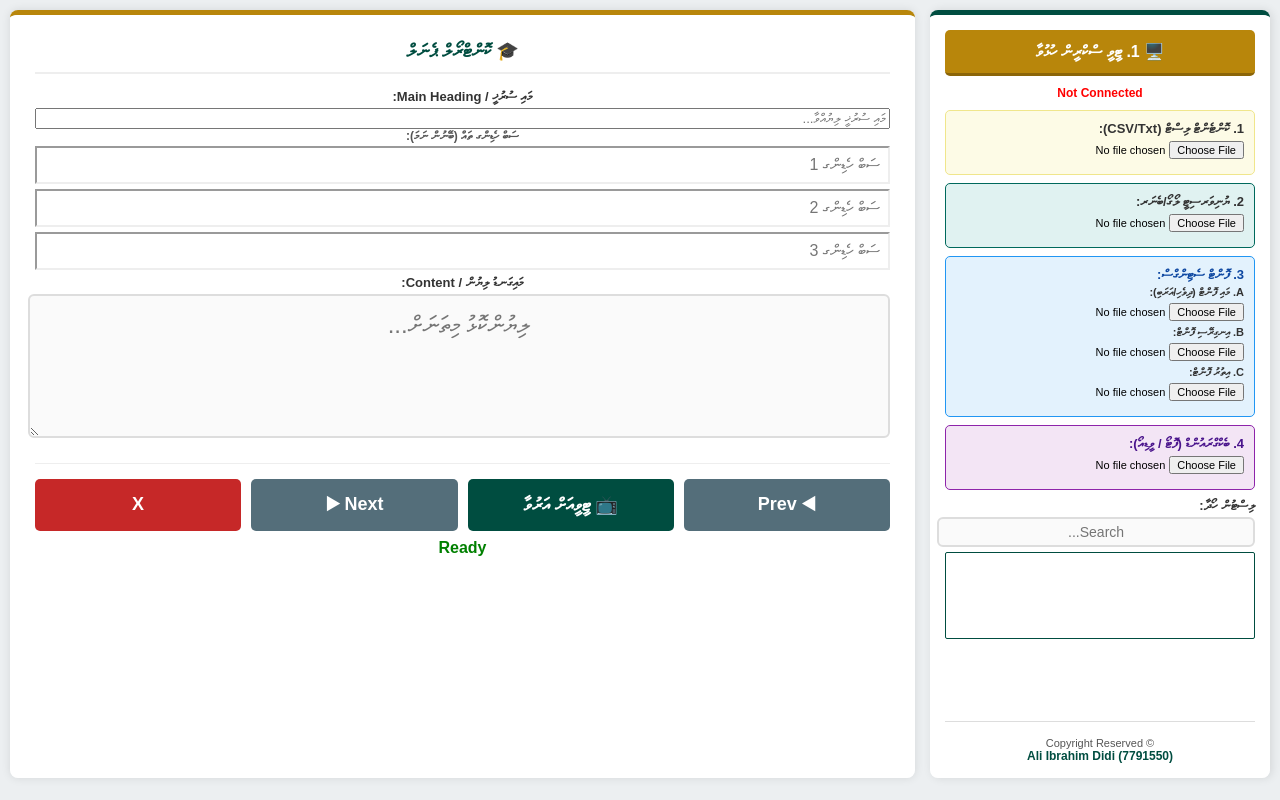
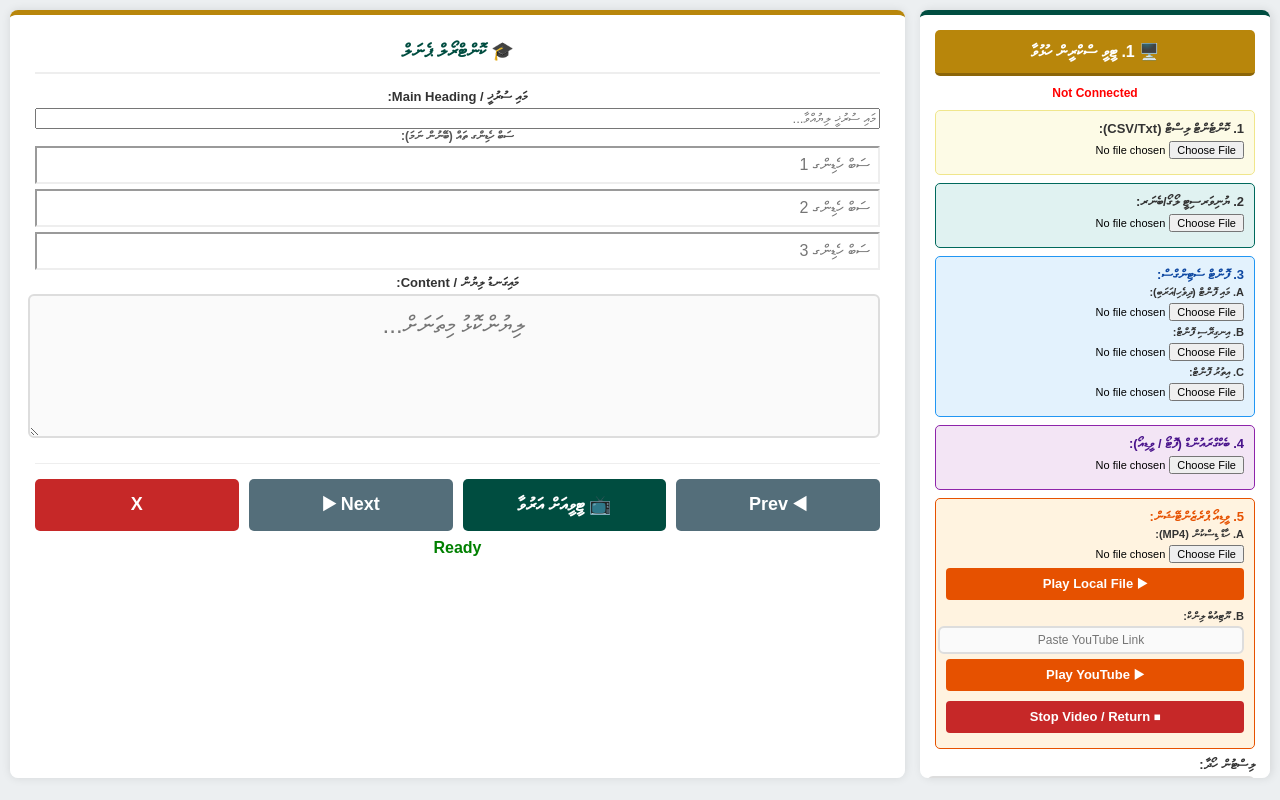
Before and after one commit to alibrahimdidi-maker/event-bluebackground, a plain HTML site: page index.html in a window 1280 px wide. Drawn offline with Linux system fonts and the light colour scheme; a web font is replaced by a local one.

Commit message:
Update index.html

```diff
--- a/index.html
+++ b/index.html
@@ -2,7 +2,7 @@
 <html lang="dv" dir="rtl">
 <head>
     <meta charset="UTF-8">
-    <title>Royal Event System (Final Pro)</title>
+    <title>Royal Event System (Video Presenter)</title>
     <style id="ctrl-font-style">
         @font-face { font-family: 'Faruuma'; src: local('Faruuma'), url('Fonts/faruuma.ttf') format('truetype'); }
         body, input, textarea, select, button { font-family: 'Faruuma', sans-serif; }
@@ -19,7 +19,7 @@
         .main-layout { display: flex; gap: 15px; height: 96vh; max-width: 100%; margin: 0 auto; }
 
         .sidebar {
-            flex: 0 0 310px; background: white; padding: 15px; border-radius: 8px;
+            flex: 0 0 320px; background: white; padding: 15px; border-radius: 8px;
             display: flex; flex-direction: column;
             border-top: 5px solid #004d40; box-shadow: 2px 0 10px rgba(0,0,0,0.1);
             overflow-y: auto;
@@ -61,6 +61,11 @@
         .btn-live { background: #004d40; flex: 2; border: 2px solid #ffd700; color: #ffd700; font-size: 22px; }
         .btn-nav { background: #546e7a; }
         .btn-clear { background: #c62828; flex: 0.5; color: white; }
+
+        /* Video Presenter Buttons */
+        .vid-btn { background: #e65100; font-size: 13px; padding: 8px; border: none; border-radius: 4px; color: white; cursor: pointer; width: 100%; margin-bottom: 5px; font-weight: bold;}
+        .vid-btn:hover { background: #ef6c00; }
+        .vid-stop { background: #c62828; margin-top: 5px; }
 
         #statusMsg { text-align: center; margin-top: 8px; font-weight: bold; color: green; font-size: 16px; }
         .font-indicator { font-size: 12px; color: green; text-align: right; margin-top:-5px; margin-bottom: 8px; display:none; font-weight:bold; }
@@ -111,6 +116,20 @@
             <label style="color:#4a148c">4. ބެކްގްރައުންޑް (ފޮޓޯ / ވީޑިއޯ):</label>
             <input type="file" id="bgInput" accept="image/*, video/*">
             <div id="bgStatusText"></div>
+        </div>
+
+        <div class="file-box" style="background:#fff3e0; border-color:#e65100;">
+            <label style="color:#e65100">5. ވީޑިއޯ ޕްރެޒެންޓޭޝަން:</label>
+
+            <label style="font-size:11px">A. ހާޑް ޑިސްކުން (MP4):</label>
+            <input type="file" id="presVideoInput" accept="video/mp4, video/webm">
+            <button class="vid-btn" onclick="playLocalVideo()">▶ Play Local File</button>
+
+            <label style="font-size:11px; margin-top:5px;">B. ޔޫޓިއުބް ލިންކް:</label>
+            <input type="text" id="ytLink" placeholder="Paste YouTube Link" style="font-size:12px; padding:5px; margin-bottom:5px;">
+            <button class="vid-btn" onclick="playYouTube()">▶ Play YouTube</button>
+
+            <button class="vid-btn vid-stop" onclick="stopVideo()">⏹ Stop Video / Return</button>
         </div>
 
         <label>ލިސްޓުން ހޯދާ:</label>
@@ -200,10 +219,18 @@
                 #fsBtn {
                     padding: 20px 40px; font-size: 25px; font-weight: bold;
                     background: #28a745; color: white; border: none; border-radius: 10px;
-                    cursor: pointer; box-shadow: 0 0 20px #28a745;
-                    font-family: sans-serif;
+                    cursor: pointer; box-shadow: 0 0 20px #28a745; font-family: sans-serif;
                 }
                 #fsBtn:hover { transform: scale(1.05); }
+
+                /* MEDIA PLAYER CONTAINER (High Z-Index) */
+                #mediaContainer {
+                    position: fixed; top: 0; left: 0; width: 100%; height: 100%;
+                    background: black; z-index: 1000; display: none;
+                    justify-content: center; align-items: center;
+                }
+                #localVideoPlayer { width: 100%; height: 100%; object-fit: contain; }
+                #ytPlayer { width: 100%; height: 100%; border: none; }
 
                 .logo-container {
                     position: absolute; top: 20px; left: 0; right: 0;
@@ -271,7 +298,11 @@
 
             <div id="fsOverlay">
                 <button id="fsBtn" onclick="goFull()">CLICK TO START FULLSCREEN</button>
-                <div style="color:white; margin-top:10px; font-family:sans-serif;">(This removes the menu bar)</div>
+            </div>
+
+            <div id="mediaContainer">
+                <video id="localVideoPlayer" controls></video>
+                <iframe id="ytPlayer" allow="autoplay; encrypted-media" allowfullscreen></iframe>
             </div>
 
             <video id="bgVideo" autoplay loop muted playsinline></video>
@@ -312,7 +343,97 @@
         document.getElementById('connStatus').style.color = "green";
     }
 
-    // --- HELPER FUNCTIONS ---
+    // --- VIDEO PRESENTATION FUNCTIONS ---
+
+    // 1. Play Local Video
+    function playLocalVideo() {
+        if(!tvWindow || tvWindow.closed) { alert("TV Not Open!"); return; }
+        const fileInput = document.getElementById('presVideoInput');
+        if(!fileInput.files[0]) { alert("Please select a video file first!"); return; }
+
+        const fileUrl = URL.createObjectURL(fileInput.files[0]);
+        const doc = tvWindow.document;
+
+        // Hide Text Wrapper
+        doc.getElementById('wrapper').style.opacity = '0';
+
+        // Setup Media Container
+        const container = doc.getElementById('mediaContainer');
+        const localVid = doc.getElementById('localVideoPlayer');
+        const ytFrame = doc.getElementById('ytPlayer');
+
+        container.style.display = 'flex';
+        ytFrame.style.display = 'none';
+        localVid.style.display = 'block';
+
+        localVid.src = fileUrl;
+        localVid.play();
+
+        document.getElementById('statusMsg').innerText = "Playing Local Video...";
+        document.getElementById('statusMsg').style.color = "blue";
+    }
+
+    // 2. Play YouTube Video
+    function playYouTube() {
+        if(!tvWindow || tvWindow.closed) { alert("TV Not Open!"); return; }
+        let url = document.getElementById('ytLink').value;
+        if(!url) { alert("Please paste a YouTube link!"); return; }
+
+        // Extract Video ID
+        let vidId = "";
+        if(url.includes("v=")) {
+            vidId = url.split('v=')[1].split('&')[0];
+        } else if (url.includes("youtu.be/")) {
+            vidId = url.split('youtu.be/')[1].split('?')[0];
+        }
+
+        if(!vidId) { alert("Invalid YouTube Link!"); return; }
+
+        const embedUrl = `https://www.youtube.com/embed/${vidId}?autoplay=1&rel=0`;
+        const doc = tvWindow.document;
+
+        // Hide Text Wrapper
+        doc.getElementById('wrapper').style.opacity = '0';
+
+        // Setup Media Container
+        const container = doc.getElementById('mediaContainer');
+        const localVid = doc.getElementById('localVideoPlayer');
+        const ytFrame = doc.getElementById('ytPlayer');
+
+        container.style.display = 'flex';
+        localVid.style.display = 'none';
+        localVid.pause(); // Stop local if playing
+        ytFrame.style.display = 'block';
+
+        ytFrame.src = embedUrl;
+
+        document.getElementById('statusMsg').innerText = "Playing YouTube...";
+        document.getElementById('statusMsg').style.color = "red";
+    }
+
+    // 3. Stop Video & Return
+    function stopVideo() {
+        if(!tvWindow || tvWindow.closed) return;
+        const doc = tvWindow.document;
+
+        // Reset Media Container
+        const container = doc.getElementById('mediaContainer');
+        const localVid = doc.getElementById('localVideoPlayer');
+        const ytFrame = doc.getElementById('ytPlayer');
+
+        localVid.pause();
+        localVid.src = "";
+        ytFrame.src = "";
+        container.style.display = 'none';
+
+        // Show Text Wrapper again
+        doc.getElementById('wrapper').style.opacity = '1';
+
+        document.getElementById('statusMsg').innerText = "Video Stopped. On Air.";
+        document.getElementById('statusMsg').style.color = "green";
+    }
+
+    // --- HELPER FUNCTIONS (Same as before) ---
     function loadFont(file, key, statId) {
         if(!file) return;
         const reader = new FileReader();
@@ -374,6 +495,9 @@
         if(!tvWindow || tvWindow.closed) { alert("TV Closed! Re-open."); return; }
         const doc = tvWindow.document;
         try {
+            // Force text back on if video was playing
+            stopVideo();
+
             doc.getElementById('tvTitle').textContent = document.getElementById('titleInput').value;
             doc.getElementById('tvContent').textContent = document.getElementById('mainContent').value;
             const s1=doc.getElementById('tvSub1'), v1=document.getElementById('sub1').value; s1.textContent=v1; s1.style.display=v1?'block':'none';
```
